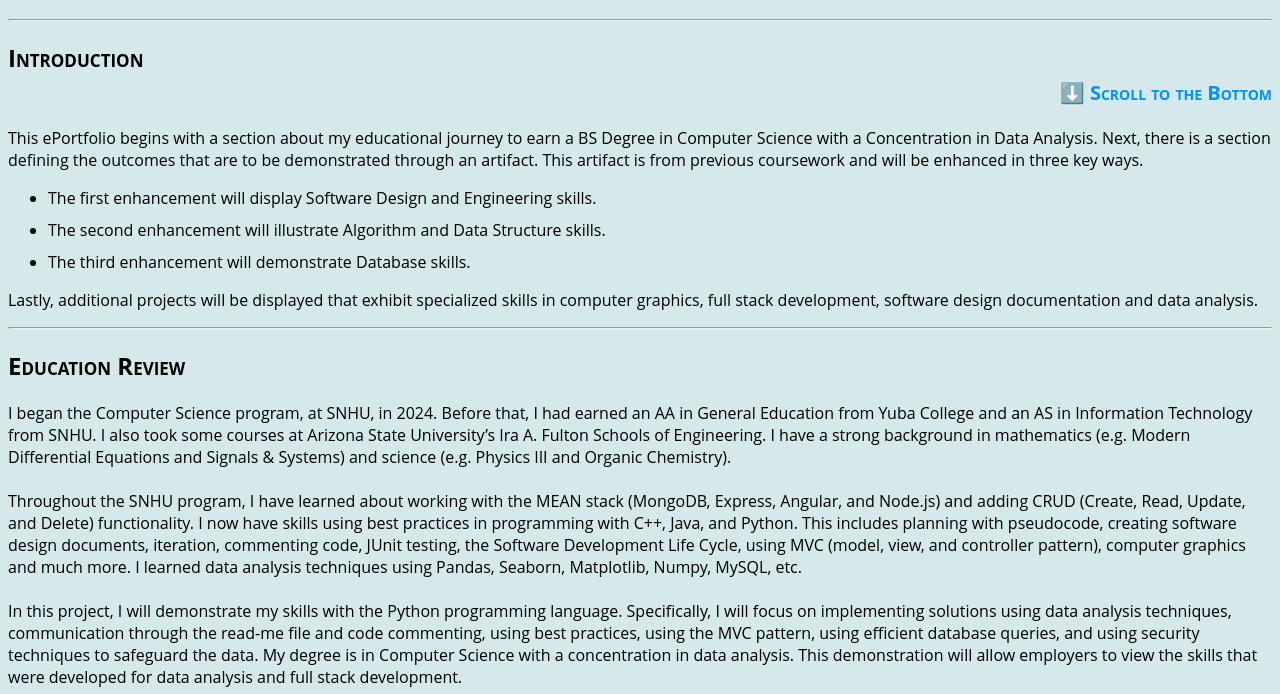
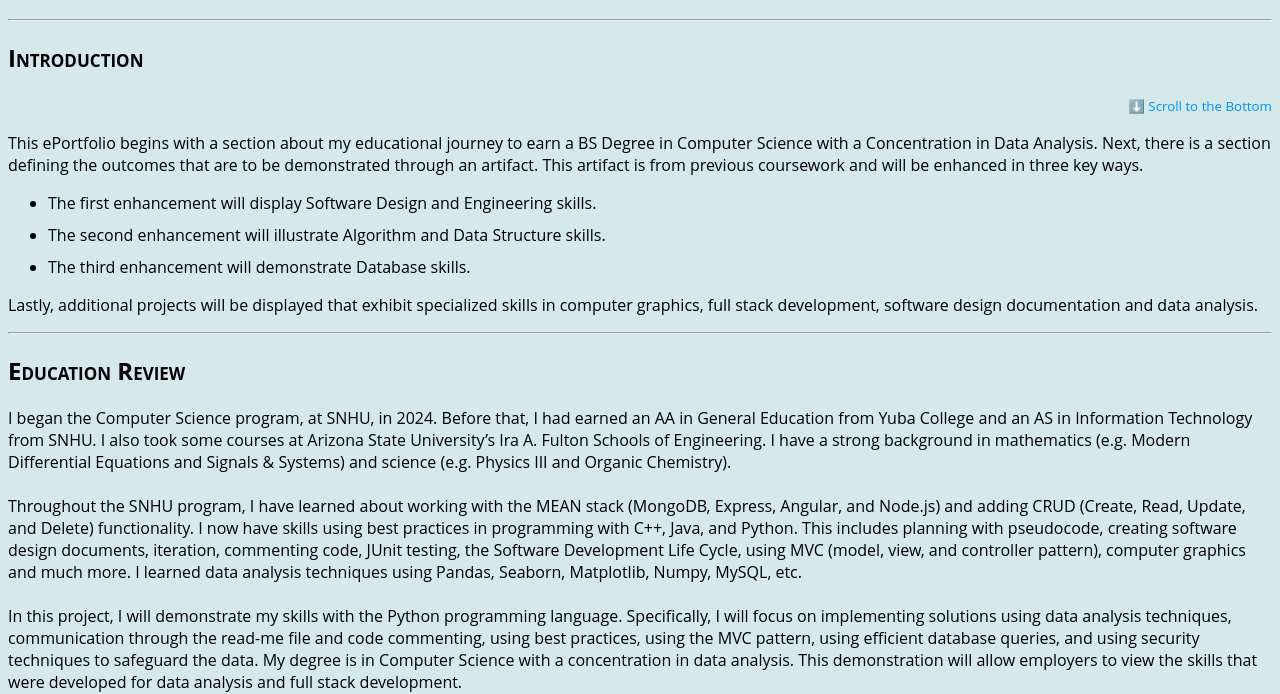
Before and after one commit to Guak21/Guak21.github.io, a plain HTML site: page index.html in a window 1280 px wide. Shown: the part 110-804 px from the top of the page. Drawn offline with Linux system fonts and the light colour scheme.

Commit message:
Update index.html

```diff
--- a/index.html
+++ b/index.html
@@ -76,7 +76,7 @@ html {
 <h1>SNHU 2026 CAPSTONE ePortfolio <br> BRADLEY GUALCO</h1>
 <hr>
 
-<h2>Introduction<div style="text-align: right;"><small><a href="#bottom" class="to-bottom">⬇️ Scroll to the Bottom</a></small></div></h2>
+<h2>Introduction</h2><div style="text-align: right;"><small><a href="#bottom" class="to-bottom">⬇️ Scroll to the Bottom</a></small></div>
 <p>This ePortfolio begins with a section about my educational journey to earn a BS Degree in Computer Science with a Concentration in Data Analysis.
 Next, there is a section defining the outcomes that are to be demonstrated through an artifact. This artifact is from previous coursework and will be enhanced
 in three key ways.
```
